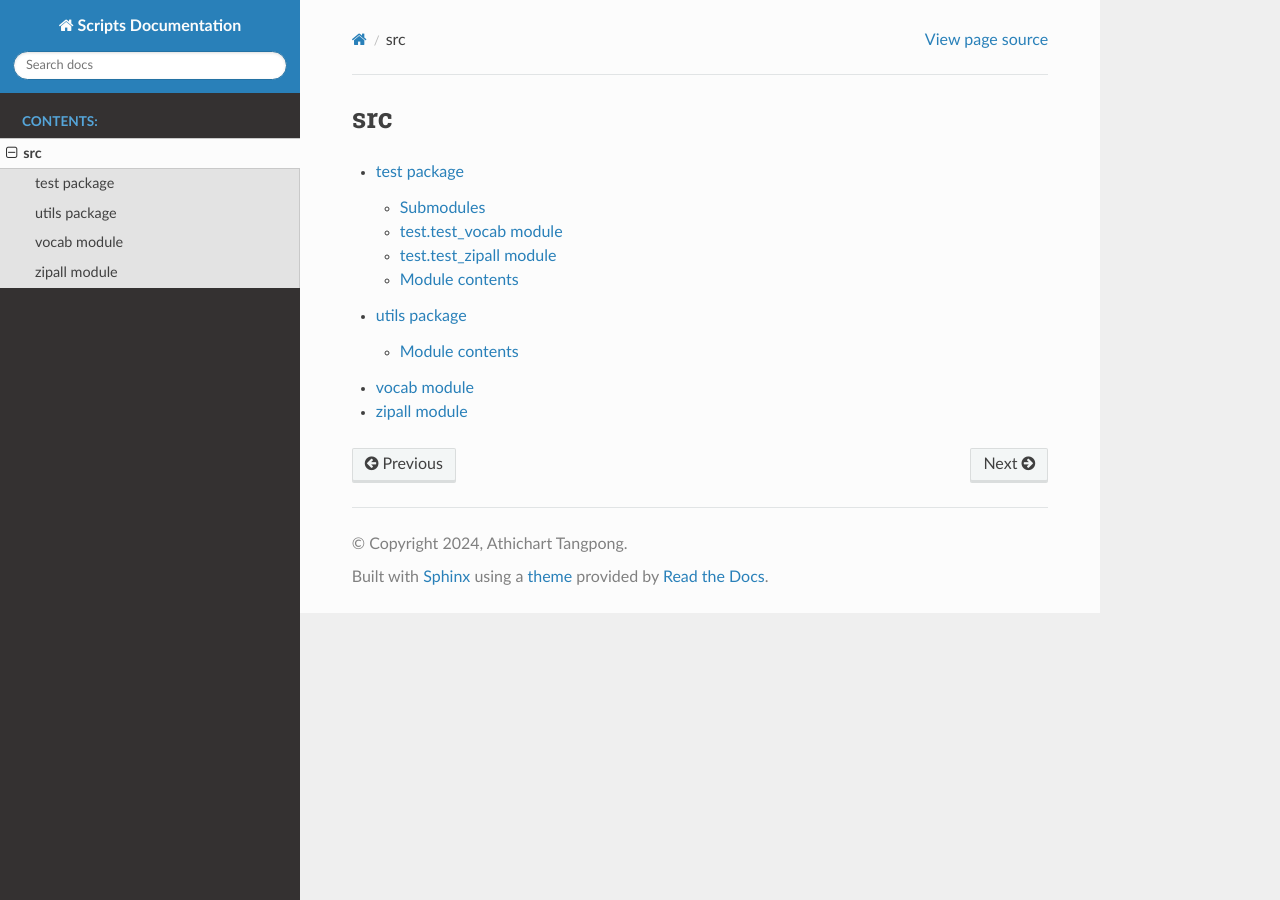
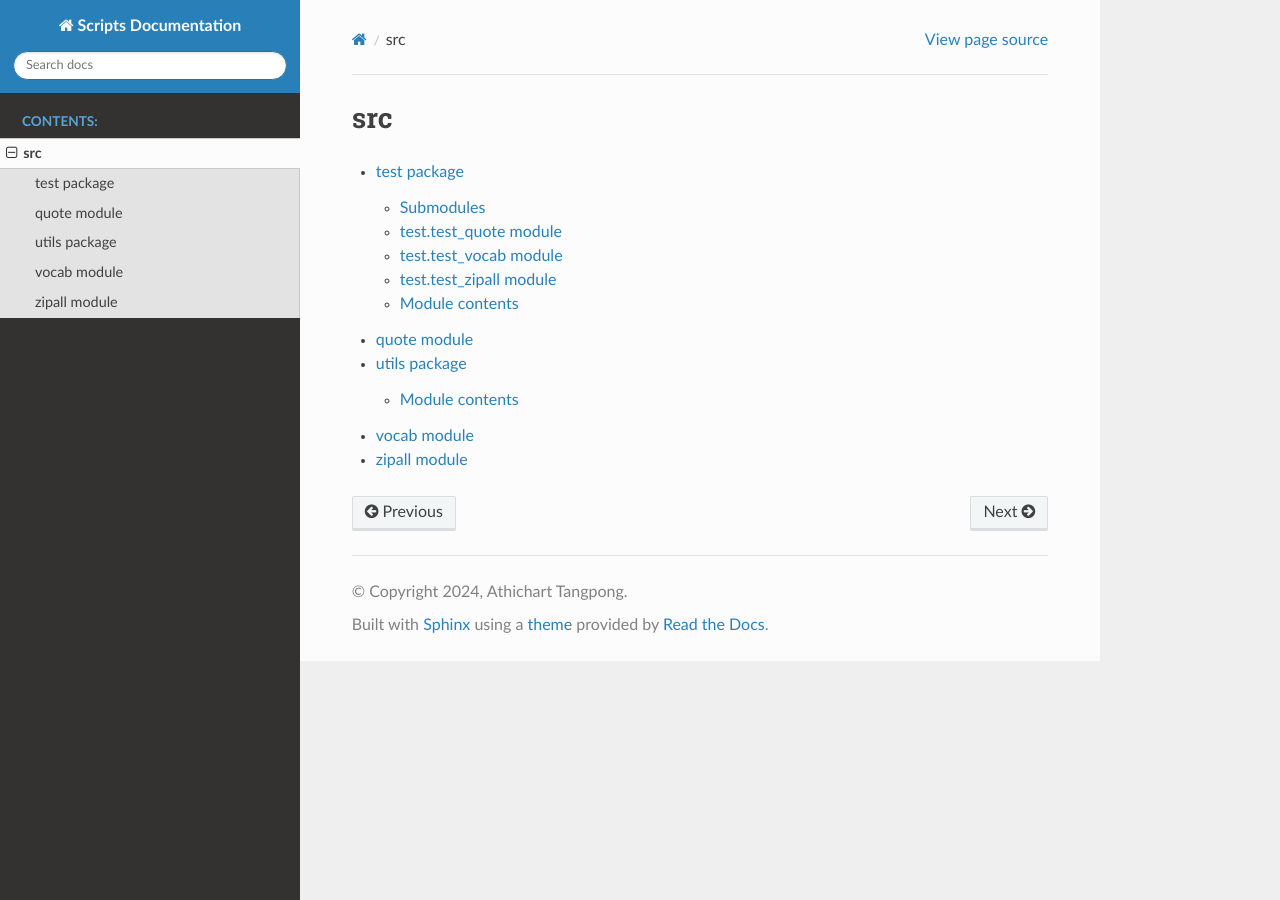
Before and after one commit to desertwind77/scripts, a Sphinx documentation site: the page built from docs/modules.rst, in a window 1280 px wide. Built offline with Sphinx 7.4.7 and the Read the Docs theme 2.0.0, drawn with Linux system fonts in a browser that asks for light colours.

Commit message:
Update sphinx files for quote

```diff
--- a/docs/modules.rst
+++ b/docs/modules.rst
@@ -5,6 +5,7 @@ src
    :maxdepth: 4
 
    test
+   quote
    utils
    vocab
    zipall
--- a/docs/test.rst
+++ b/docs/test.rst
@@ -3,6 +3,14 @@ test package
 
 Submodules
 ----------
+
+test.test\_quote module
+------------------------
+
+.. automodule:: test.test_quote
+   :members:
+   :undoc-members:
+   :show-inheritance:
 
 test.test\_vocab module
 ------------------------
```
